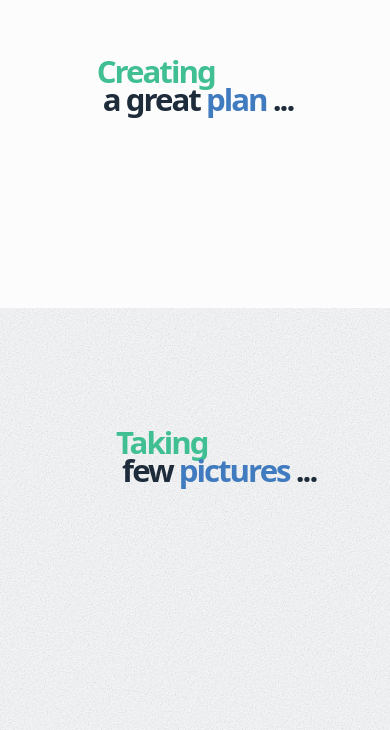
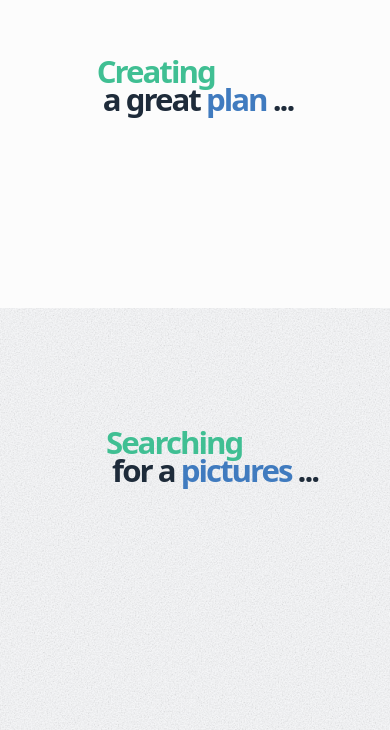
Before and after one commit to TigerTimofey/vacation-planner, a Next.js app: page /demo in a window 390 px wide. Shown: the part 114-844 px from the top of the page. Built offline with nearby package versions, Linux system fonts and the light colour scheme.

Commit message:
search picture ml

```diff
--- a/pages/demo.tsx
+++ b/pages/demo.tsx
@@ -326,12 +326,12 @@ alalal`;
                         duration: 0.95,
                         ease: [0.165, 0.84, 0.44, 1],
                       }}
-                      className=" relative ml-[100px] sm:ml-[200px] md:ml-[-10px] md:mb-[37px]  md:mt-[137px]
+                      className=" relative ml-[90px] sm:ml-[200px] md:ml-[-10px] md:mb-[37px]  md:mt-[137px]
                         font-extrabold text-[8vw] md:text-[50px] font-inter text-[#1E2B3A] leading-[0.9] tracking-[-2px] z-[100]"
                     >
-                      <span className="text-[#40bf93]">Taking</span>
+                      <span className="text-[#40bf93]">Searching</span>
                       <br />
-                      &nbsp;few&nbsp;
+                      &nbsp;for a&nbsp;
                       <span className="font-inter text-[#407BBF]">
                         pictures
                       </span>{" "}
```
